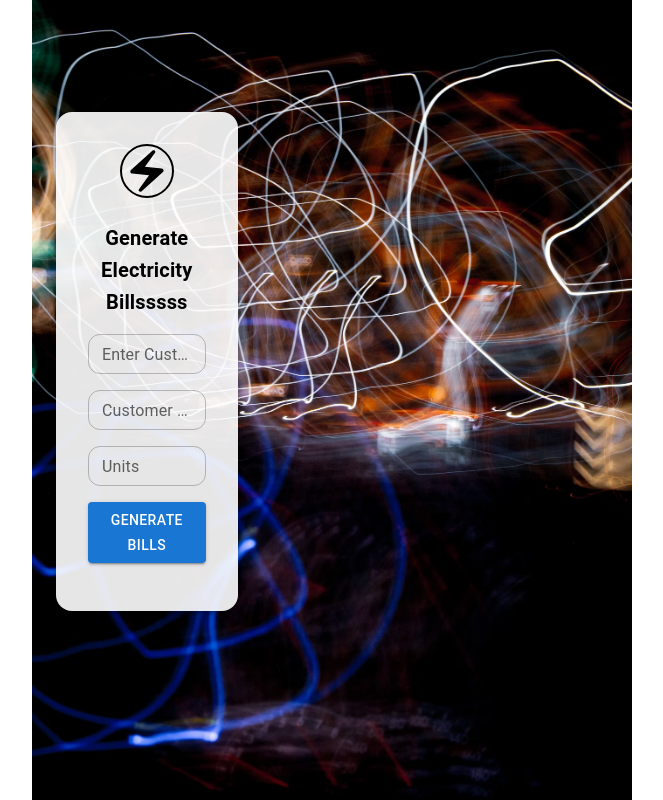
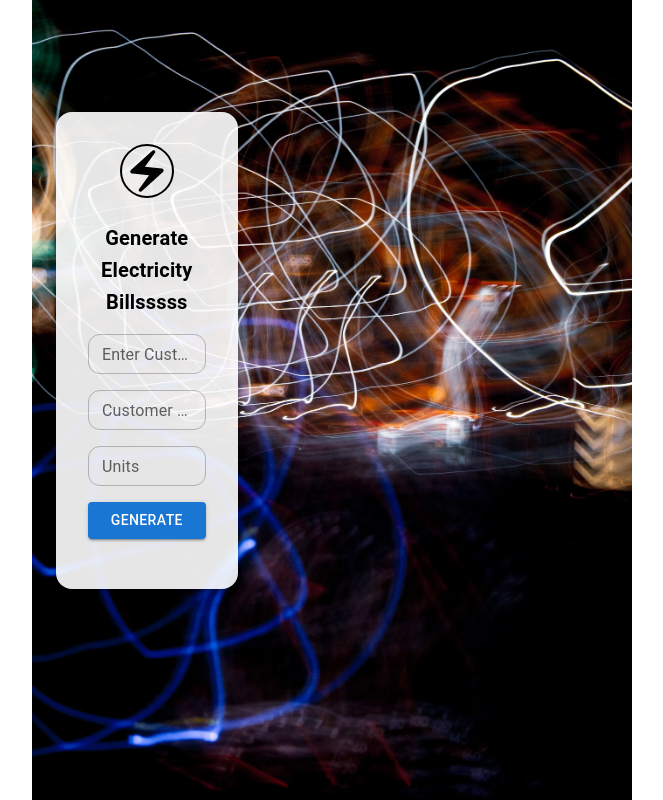
Before and after one commit to Rakshith12345/react-demo-app, a React (Create React App) app: page / in a window 1280 px wide. Shown: the whole page, without its empty margins (308-971 px from the left). Built offline with nearby package versions, Linux system fonts and the light colour scheme.

Commit message:
Update Electricity.js

```diff
--- a/src/forms/Electricity.js
+++ b/src/forms/Electricity.js
@@ -169,7 +169,7 @@ function Electricity() {
                     type="submit"
                     fullWidth
                   >
-                   Generate bills
+                   Generate
                   </Button>
                 </Grid>
               </Grid>
```
